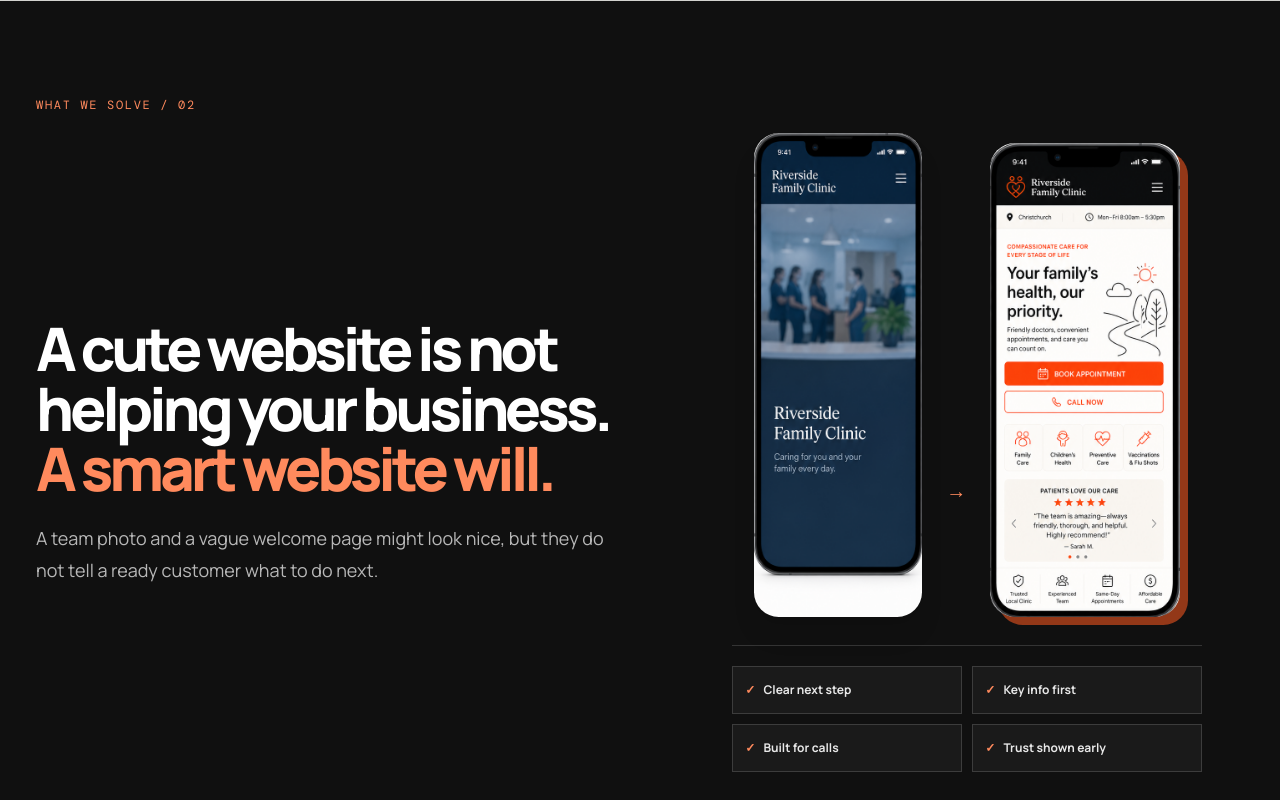
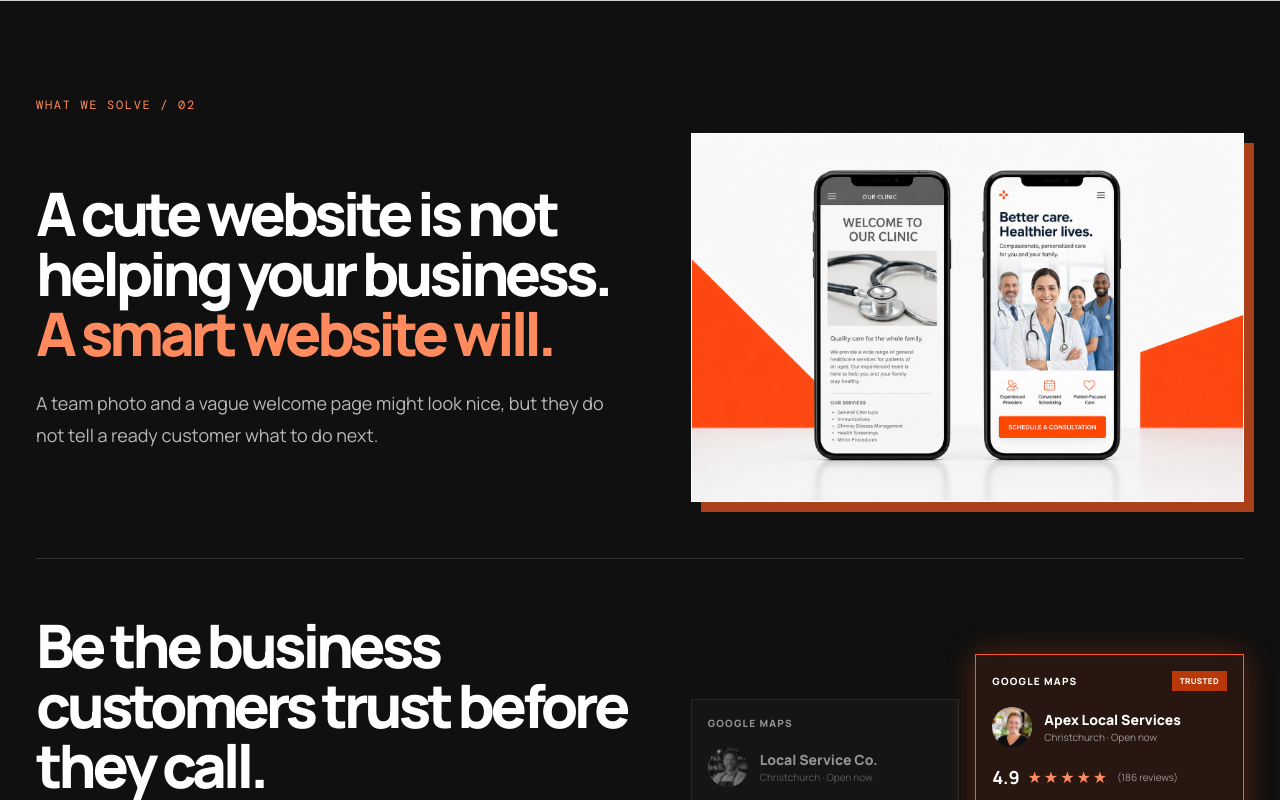
Before and after one commit to KaalBrown/fivestargrowth, a Next.js app: page / in a window 1280 px wide. Shown: the part 1060-1860 px from the top of the page. Built offline with nearby package versions, Linux system fonts and the light colour scheme.

Commit message:
Add realistic website comparison visual

```diff
--- a/app/page.tsx
+++ b/app/page.tsx
@@ -1,4 +1,5 @@
 import type { Metadata } from "next";
+import Image from "next/image";
 import { Button } from "@/components/ui/Button";
 import {
   HeroCardMotion,
@@ -134,30 +135,6 @@ function MapsProfile({ improved = false }: { improved?: boolean }) {
     </div>
   );
 }
-function PhoneVisual({ after = false }: { after?: boolean }) {
-  const crop = after ? "524 165 455 1135" : "42 165 394 1135";
-  const description = after
-    ? "A fictional clinic mobile homepage with visible booking, call, services, and review elements"
-    : "A fictional clinic mobile homepage with an unclear first impression";
-  return (
-    <div className={`relative overflow-hidden rounded-[1.55rem] bg-transparent ${after ? "drop-shadow-[8px_8px_0_rgba(255,90,31,.55)]" : "drop-shadow-xl"}`}>
-      <svg
-        viewBox={crop}
-        role="img"
-        aria-label={description}
-        className="block w-full"
-        preserveAspectRatio="xMidYMid meet"
-      >
-        <image
-          href="/assets/images/riverside-mobile-before-after.png"
-          width="1024"
-          height="1536"
-        />
-      </svg>
-    </div>
-  );
-}
-
 export default function HomePage() {
   return (
     <LandingMotionScope className="fsg-home">
@@ -268,41 +245,9 @@ export default function HomePage() {
                   they do not tell a ready customer what to do next.
                 </p>
               </div>
-              <Stagger className="mx-auto w-full max-w-[380px] sm:max-w-[470px]">
-                <div className="flex items-end justify-center gap-3 sm:gap-6">
-                  <StaggerItem className="w-[126px] sm:w-[168px]">
-                    <PhoneVisual />
-                  </StaggerItem>
-                  <StaggerItem className="mb-24 text-xl text-[#ff8a5d] sm:mb-28">
-                    →
-                  </StaggerItem>
-                  <StaggerItem className="w-[144px] -translate-y-3 sm:w-[190px]">
-                    <PhoneVisual after />
-                  </StaggerItem>
-                </div>
-                <div className="mt-7 grid grid-cols-2 gap-2.5 border-t border-white/15 pt-5">
-                  <StaggerItem>
-                    <p className="flex min-h-12 items-center gap-2 border border-white/15 bg-white/[.045] px-3 text-[12px] font-bold leading-4 text-white/90">
-                      <span className="text-[#ff8a5d]">✓</span> Clear next step
-                    </p>
-                  </StaggerItem>
-                  <StaggerItem>
-                    <p className="flex min-h-12 items-center gap-2 border border-white/15 bg-white/[.045] px-3 text-[12px] font-bold leading-4 text-white/90">
-                      <span className="text-[#ff8a5d]">✓</span> Key info first
-                    </p>
-                  </StaggerItem>
-                  <StaggerItem>
-                    <p className="flex min-h-12 items-center gap-2 border border-white/15 bg-white/[.045] px-3 text-[12px] font-bold leading-4 text-white/90">
-                      <span className="text-[#ff8a5d]">✓</span> Built for calls
-                    </p>
-                  </StaggerItem>
-                  <StaggerItem>
-                    <p className="flex min-h-12 items-center gap-2 border border-white/15 bg-white/[.045] px-3 text-[12px] font-bold leading-4 text-white/90">
-                      <span className="text-[#ff8a5d]">✓</span> Trust shown early
-                    </p>
-                  </StaggerItem>
-                </div>
-              </Stagger>
+              <div className="mx-auto w-full max-w-[650px] overflow-hidden border border-white/15 bg-white shadow-[10px_10px_0_rgba(255,90,31,.65)]">
+                <Image src="/assets/images/smart-website-before-after-realistic.png" alt="Comparison of a basic clinic website and a high-converting clinic website with a clear consultation action" width={1536} height={1024} className="h-auto w-full" />
+              </div>
             </div>
           </Reveal>
           <Reveal
```
Also changed, not shown: public/assets/images/smart-website-before-after-realistic.png (added).
